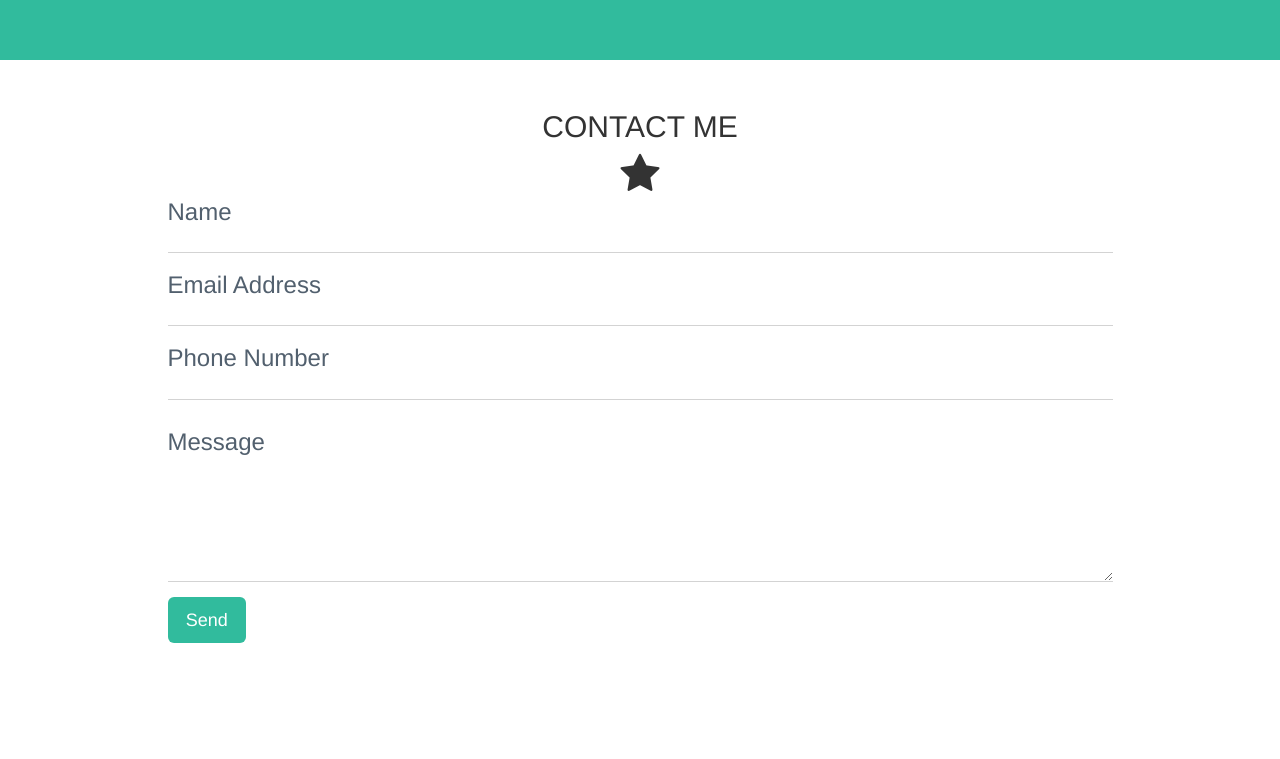
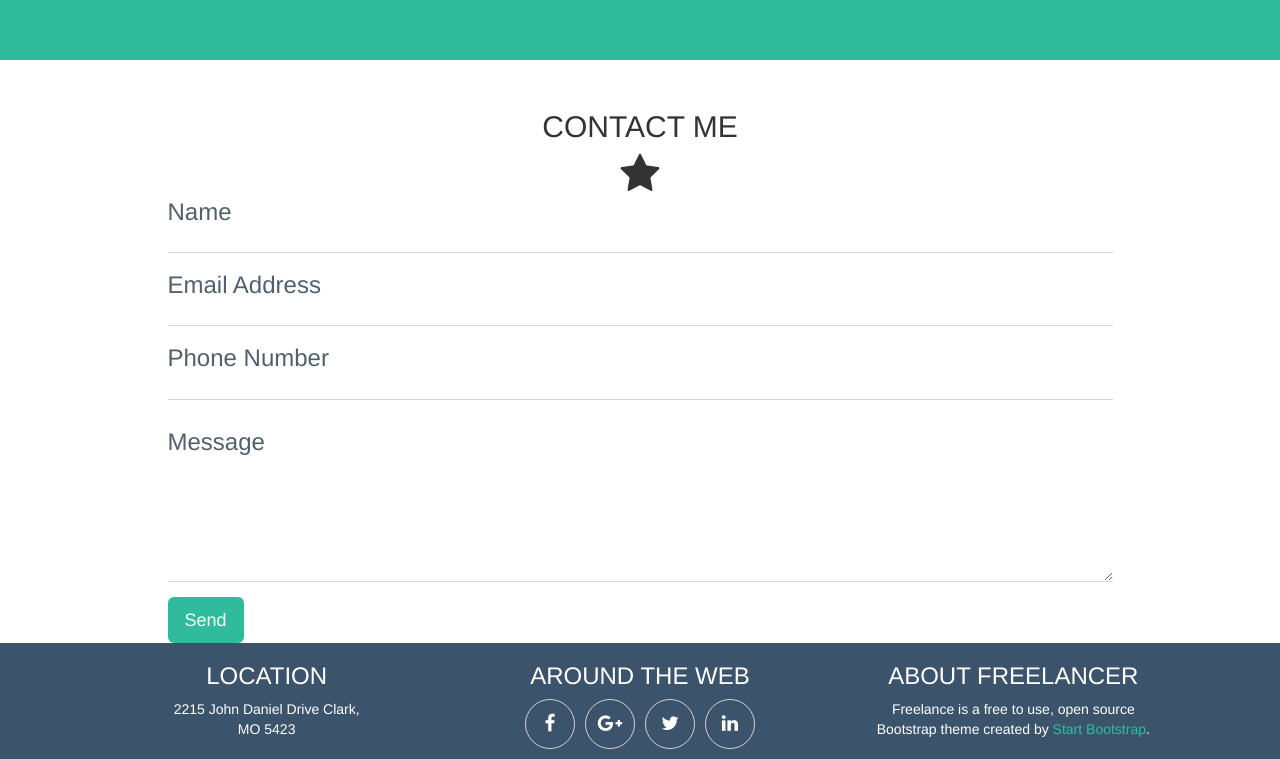
Before and after one commit to Giagar/html-css-bootstrap-freelancer, a plain HTML site: page index.html in a window 1280 px wide. Shown: the part 1673-2432 px from the top of the page. Before the commit the page ends 2316 px from the top, so only its background shows below. Drawn offline with nearby package versions, Linux system fonts and the light colour scheme.

Commit message:
social: almost done; issues with icons

```diff
--- a/css/style.css
+++ b/css/style.css
@@ -8,7 +8,7 @@
   color: white;
 }
 
-h1, h2 {
+h1, h2, h3 {
   text-transform: uppercase;
 }
 
@@ -55,3 +55,43 @@ h1, h2 {
 #form form [for="message"] {
   margin-top: 10px;
 }
+
+#form button {
+  margin-left:;
+}
+
+/* ----social */
+#social {
+  background: #3b546c;
+}
+
+#social .social-container {
+  width: 240px;
+  margin: 0 auto;
+}
+
+#social .social-container::after {
+  content: "";
+  display: table;
+  clear: both;
+}
+
+#social .social-icon {
+  border: 1px solid lightgrey;
+  width: 50px;
+  height: 50px;
+  border-radius: 50%;
+  margin: 0px 5px;
+  line-height: 50px;
+  float: left;
+}
+
+#social i {
+  /* background: blue; */
+  padding: 10px;
+  font-size: 19px;
+}
+
+#social span {
+  color: #31BB9D;
+}
--- a/index.html
+++ b/index.html
@@ -81,9 +81,46 @@
               <label for="message">Message</label>
               <textarea class="form-control message" rows="6" name="message" id="message"></textarea>
             </div>
-            <!-- va bene o è un uso scorretto di col? -->
-            <button type="submit" class="btn btn-lg bkg-green color-white col-xs-1">Send</button>
+            <!-- per allinearlo a sinistra -->
+            <div class="text-left button-container">
+              <button type="submit" class="btn btn-lg bkg-green color-white">Send</button>
+            </div>
+
           </form>
+        </div>
+      </div>
+
+      <div class="container-fluid" id="social">
+        <div class="row text-center color-white">
+          <div class="col-xs-12 col-sm-4 col-md-3 col-md-offset-1">
+            <h3>Location</h3>
+            <address>
+              2215 John Daniel Drive Clark,<br>
+              MO 5423
+            </address>
+          </div>
+          <div class="col-xs-12 col-sm-4 col-md-4">
+            <h3>Around the web</h3>
+            <div class="social-container">
+              <div class="social-icon text-center">
+                <i class="fa fa-facebook"></i>
+              </div>
+              <div class="social-icon text-center">
+                <i class="fa fa-google-plus"></i>
+              </div>
+              <div class="social-icon text-center">
+                <i class="fa fa-twitter"></i>
+              </div>
+              <div class="social-icon text-center">
+                <i class="fa fa-linkedin"></i>
+              </div>
+            </div>
+          </div>
+          <div class="col-xs-12 col-sm-4 col-md-3">
+            <h3>About freelancer</h3>
+            <p>Freelance is a free to use, open source Bootstrap theme created by <span>Start Bootstrap</span>.</p>
+          </div>
+
         </div>
       </div>
 
```
